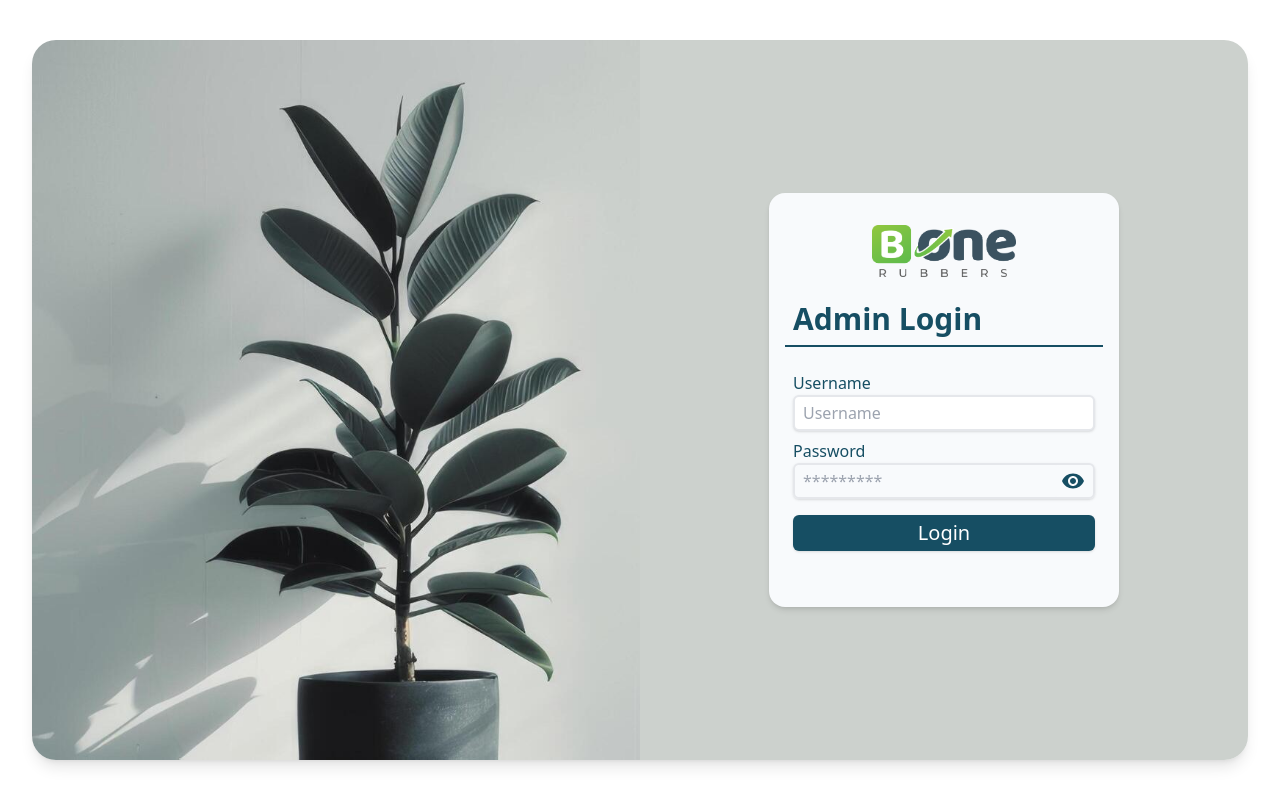
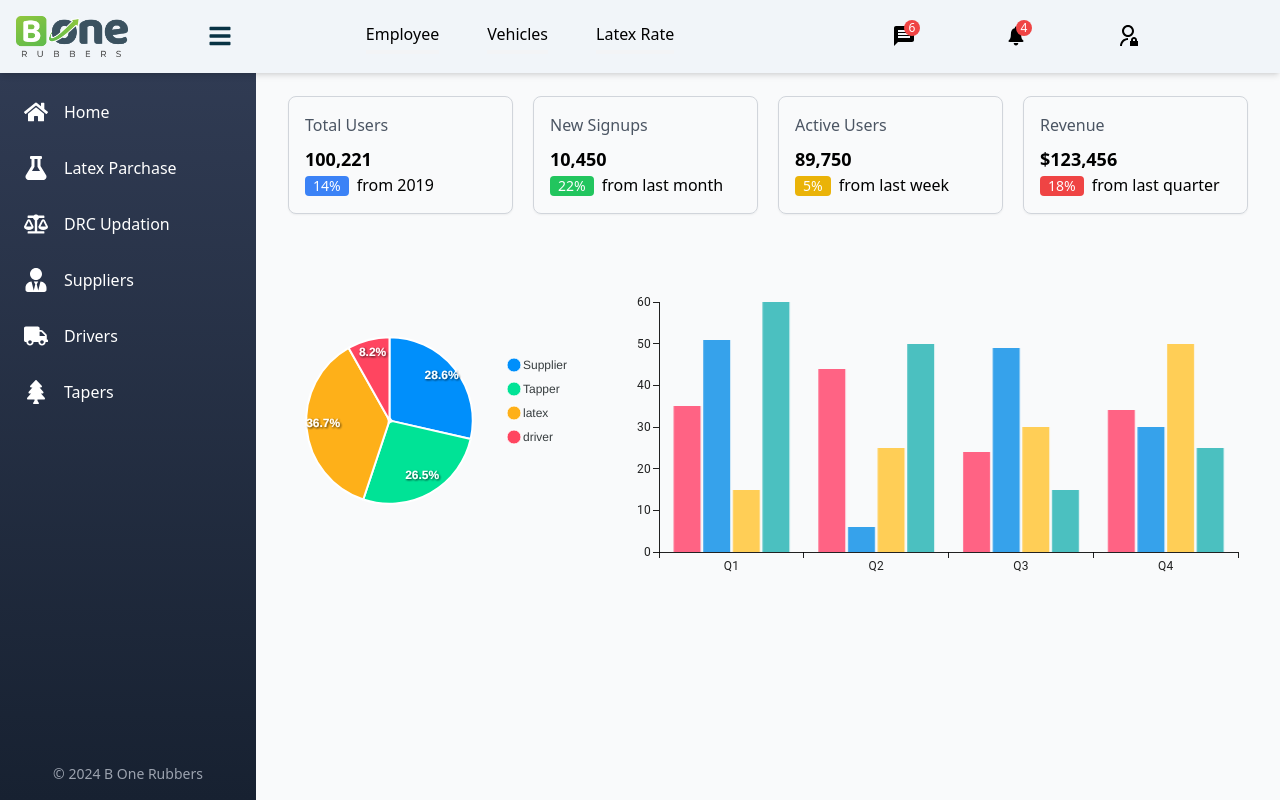
Before and after one commit to bonecompany/Supplier-Management-Client, a React (Vite) app: page / in a window 1280 px wide. Built offline with nearby package versions, Linux system fonts and the light colour scheme.

Commit message:
14th commit for deployment branch

```diff
--- a/src/MainRoute.jsx
+++ b/src/MainRoute.jsx
@@ -31,8 +31,8 @@ const MainRoute = () => {
     <>
       <ToastContainer />
       <Routes>
-        <Route path="/" element={<AdminLogin />} />
-        <Route path="/admin" element={<AdminSidebar />}>
+        {/* <Route path="/" element={<AdminLogin />} /> */}
+        <Route path="/" element={<AdminSidebar />}>
           <Route index element={<AdminHome />} />
           <Route path="/admin/latex-parchase" element={<LatexParchase />} />
           <Route path="/admin/drc-updation" element={<DrcUpdation />} />
```
